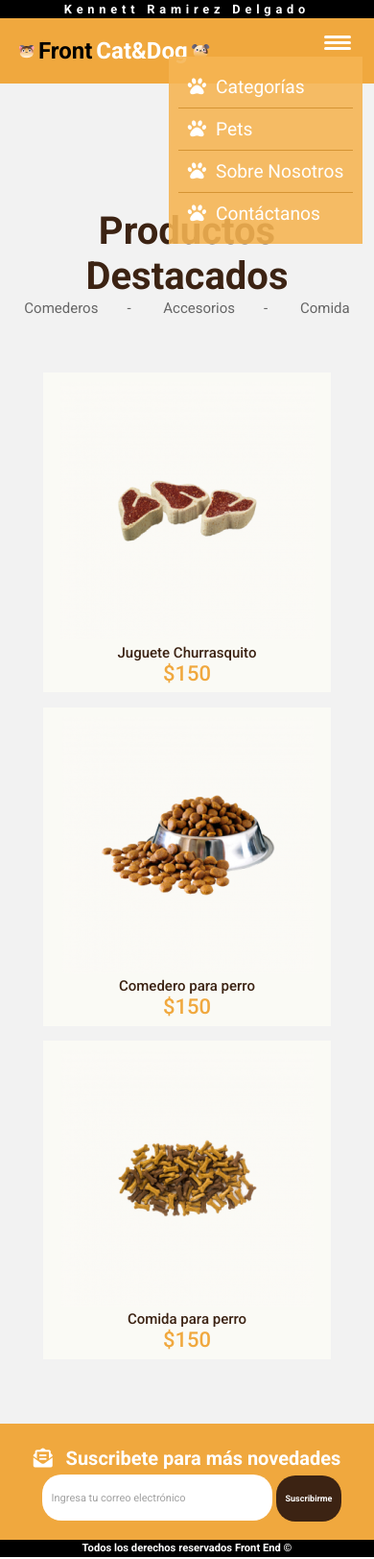
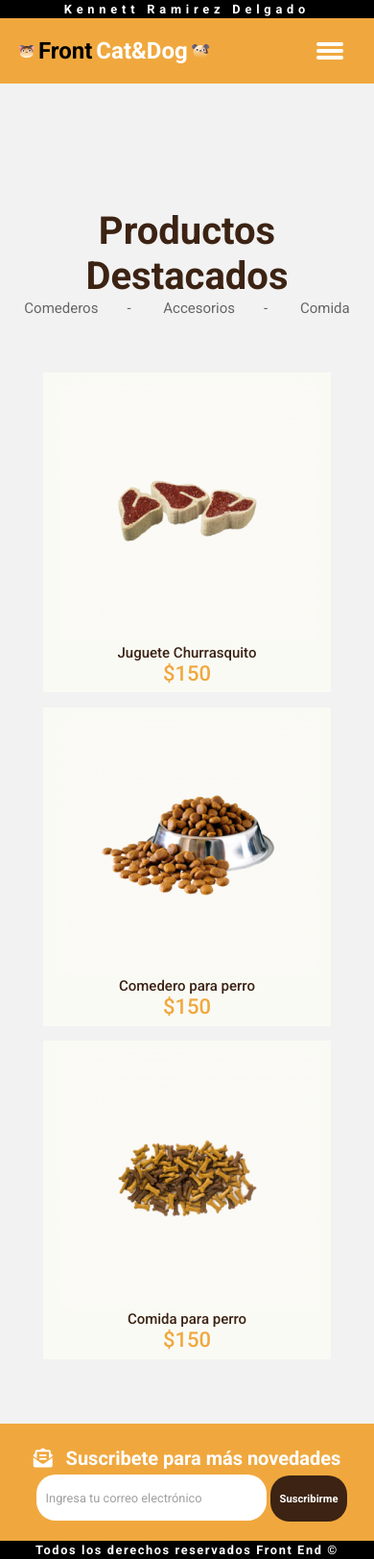
Before and after one commit to Kennett1519/Front-Cat-Dog, a plain HTML site: page index.html in a window 390 px wide. Shown: the whole page at 96% size. Drawn offline with Linux system fonts and the light colour scheme.

Commit message:
Add files via upload

```diff
--- a/css/styles.css
+++ b/css/styles.css
@@ -173,7 +173,7 @@ footer form{
     border-radius: 20px;
     height: 3rem;
     width: 15rem;
-    font-size: 11px;
+    font-size: .8rem;
     padding: 10px;
     color: #636363;
 }
@@ -190,7 +190,7 @@ footer form{
     padding: 10px;
     color: #ffffff;
     font-weight: 700;
-    font-size: 9px;
+    font-size: .7rem;
     background-color: #3C2313;
 }
 
@@ -205,71 +205,86 @@ footer form{
     background-color: #000000;
     color: #FFFFFF;
     font-weight: 700;
-    font-size: 0.7rem;
+    font-size: .8rem;
     padding: 0.6%;
     text-align: center;
+    letter-spacing: .1rem;
 }
 
-@media screen and (max-width:480px) {
-    ul li i{
+@media screen and (max-width:720px) {
+    .site-nav li i{
         padding-right: 10px;
     }
-    header, ul{
+
+    header, .site-nav{
         display: flex;
         flex-direction: column;
     }
-    ul li a, ul li i{
+
+    .site-nav li a, .site-nav li i{
         font-size: 1.2rem;
     }
 
-    ul{
-        background-color: #f5b453e3;
+    .site-nav{
+        background-color: #f5b453f8;
         position: absolute;
         top: 100%;
         right: 0;
         margin: 0;
         text-align: left;
-        padding: 10px;
+        height: 0;
         overflow: hidden;
+        width: 100%;
     }
+
+    header nav{
+        position: absolute;
+        bottom: 1px;
+        left: 0;
+        width: 100%;
+    }
+
     li{
         border-bottom: 1px solid #d59433;
-        padding: 10px;
+        padding: 20px;
+        width: 100%;
     }
+
     li:last-child{
         border-bottom: none;
     }
+
     li:hover,li:focus{
         background-color: #70452bc2;
     }
 
     .menu-toggle{
-        padding: 1em;
+        padding: 1rem;
         position: absolute;
-        top: .5em;
-        right: .5em;
+        top: 1rem;
+        right: 1rem;
     }
+
     .hamburger,
     .hamburger::before,
     .hamburger::after{
         content: '';
         display: block;
         background-color: #FFFFFF;
-        height: 3px;
+        height: 4px;
         width: 1.75em;
         border-radius: 3px;
     }
+
     .hamburger::before{
-        transform: translateY(-6px);
+        transform: translateY(-7px);
     }
+
     .hamburger::after{
         transform: translateY(3px);
     }
+
     .site-nav-open{
         height: auto;
     }
-
-    /* Sorry por el desastre de responsive, no logré aclarar
-    al 100% el cambio y logré hacer lo que pude,
-    muchas gracias profes <3 */
 }
--- a/index.html
+++ b/index.html
@@ -22,8 +22,9 @@
                 <h2 class="logo-2">Cat&Dog</h2>
                 <img src="img/Dog.png" alt="Dog">
             </div>
-            <nav id="site-nav" class="site-nav">
-                <ul>
+        </a>
+            <nav>
+                <ul id="site-nav" class="site-nav">
                     <li><i class="fas fa-paw"></i><a href="categorias.html">Categorías</a></li>
                     <li><i class="fas fa-paw"></i><a href="pets.html">Pets</a></li>
                     <li><i class="fas fa-paw"></i><a href="nosotros.html">Sobre Nosotros</a></li>
@@ -33,7 +34,7 @@
             <div class="menu-toggle" onclick="cambiarClase()">
                 <div class="hamburger"></div>
             </div>
-        </a>
+
 
     </header>
 
```
